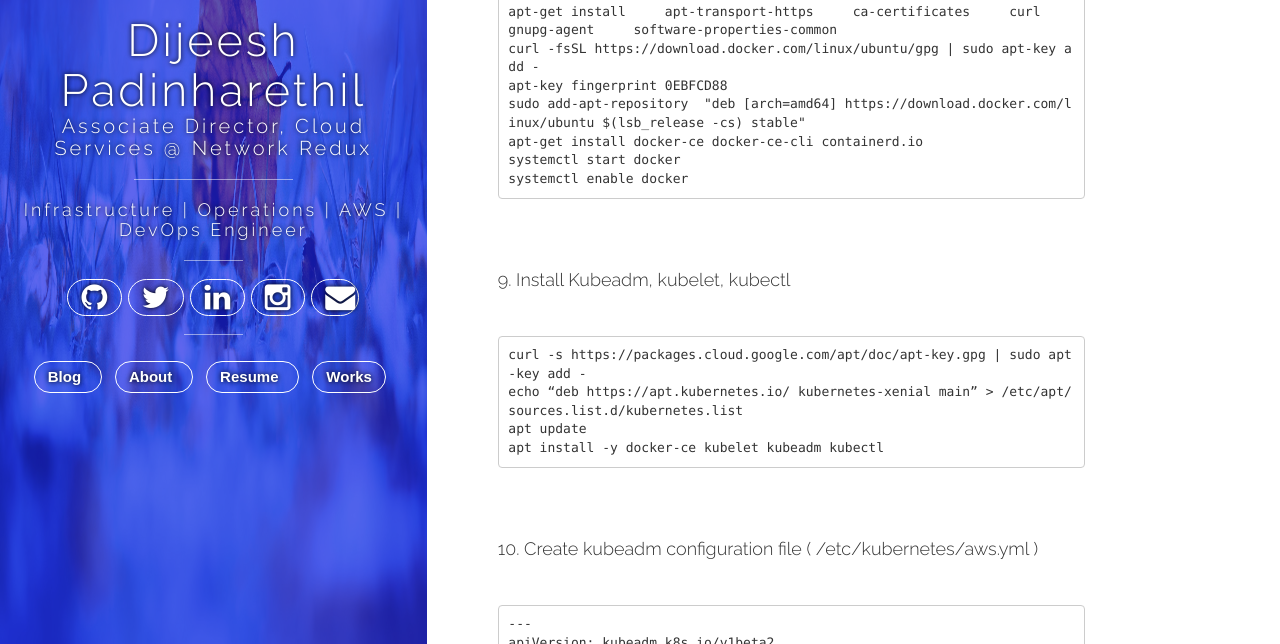
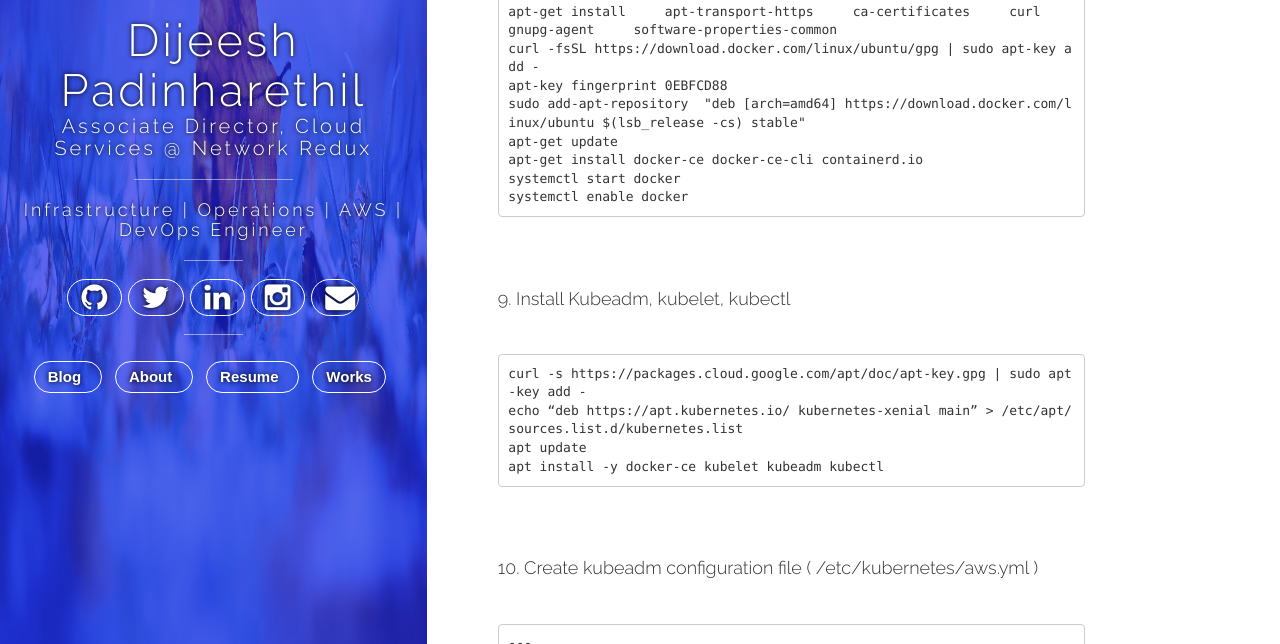
Before and after one commit to dijeesh/dijeesh.github.io-bak, a Jekyll site: the page built from _posts/2020-01-05-Setting-up-single-node-k8s-in-aws.md, in a window 1280 px wide and 900 px high, scrolled down 4415 px, cut to the strip 256-900 px from the top of the window. Built offline with Jekyll 4.4.1, drawn with Linux system fonts in a browser that asks for light colours; nearby versions of some CDN libraries; comment, search, counter and statistics services are not loaded.

Commit message:
update k8s blog

```diff
--- a/_posts/2020-01-05-Setting-up-single-node-k8s-in-aws.md
+++ b/_posts/2020-01-05-Setting-up-single-node-k8s-in-aws.md
@@ -222,6 +222,7 @@ apt-get install     apt-transport-https     ca-certificates     curl     gnupg-a
 curl -fsSL https://download.docker.com/linux/ubuntu/gpg | sudo apt-key add -
 apt-key fingerprint 0EBFCD88
 sudo add-apt-repository  "deb [arch=amd64] https://download.docker.com/linux/ubuntu $(lsb_release -cs) stable"
+apt-get update
 apt-get install docker-ce docker-ce-cli containerd.io
 systemctl start docker
 systemctl enable docker
```
